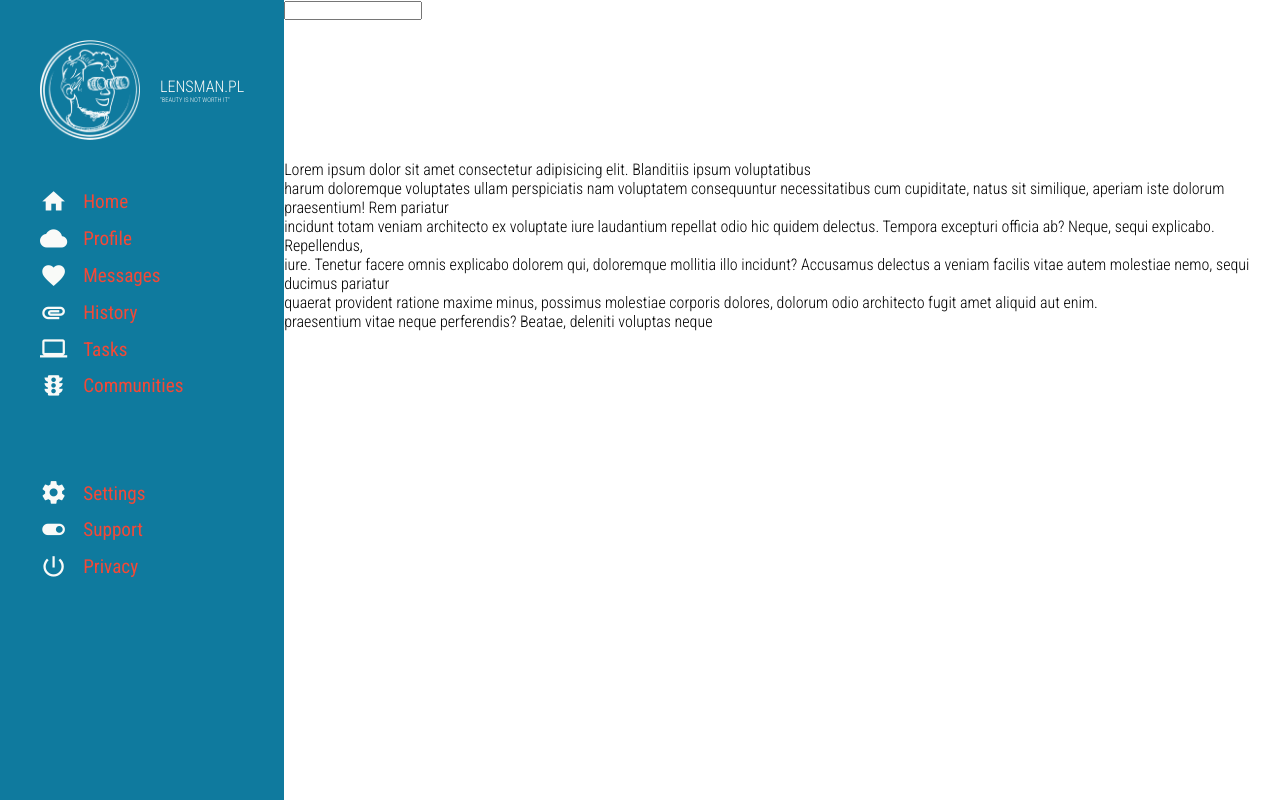
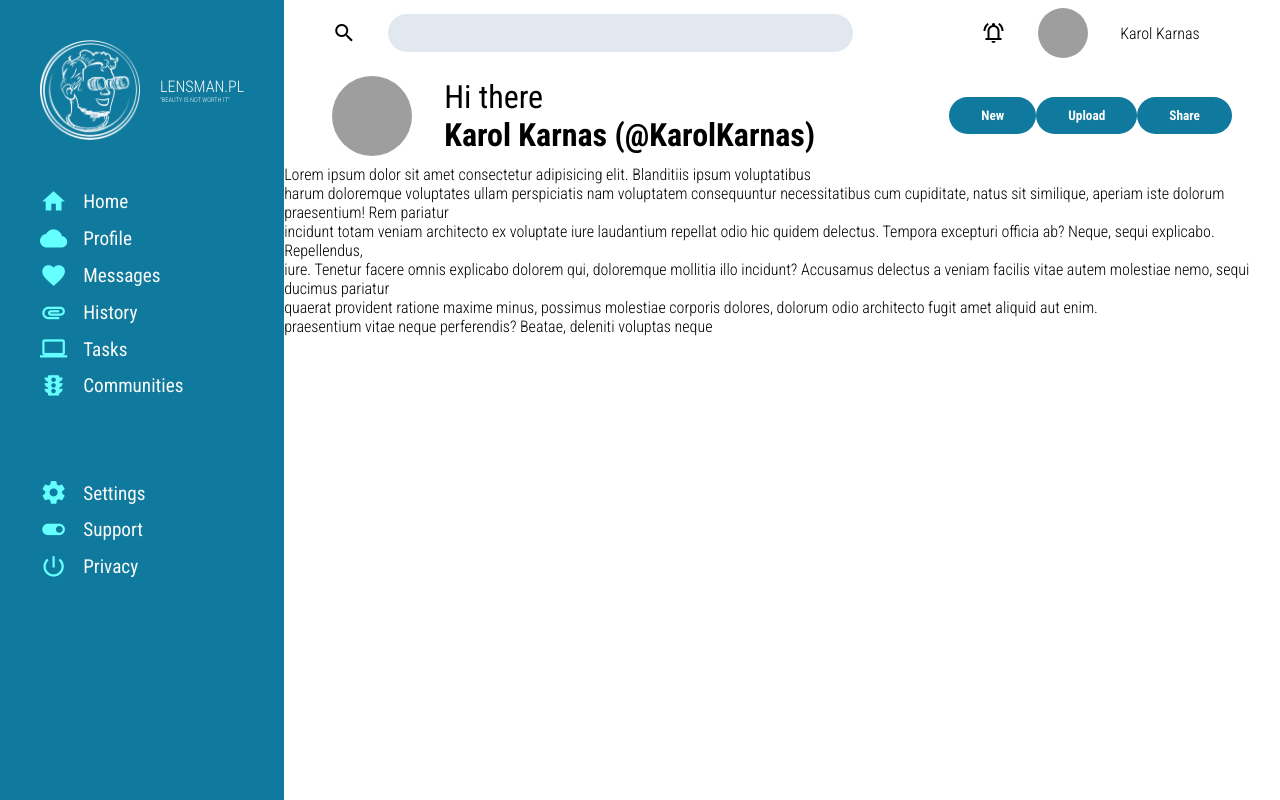
Before and after one commit to KarolKarnas/admin-dashboard, a plain HTML site: page index.html in a window 1280 px wide. Drawn offline with nearby package versions, Linux system fonts and the light colour scheme; grey boxes are pictures that could not be loaded.

Commit message:
Add dummy content and style header section
style main header section layout with grid. Child elements style with flexbox. Style fonts, colors, padding etc. of the section.

```diff
--- a/index.html
+++ b/index.html
@@ -10,14 +10,41 @@
 			rel="stylesheet"
 			href="https://fonts.googleapis.com/icon?family=Material+Icons"
 		/>
+		<link
+			rel="stylesheet"
+			href="https://fonts.googleapis.com/css2?family=Material+Symbols+Outlined:opsz,wght,FILL,GRAD@20..48,100..700,0..1,-50..200"
+		/>
 	</head>
 	<body>
 		<div class="dashboard">
 			<header class="header">
-				<div class="header-search"><input type="search" name="" id="" /></div>
-				<div class="header-welcome"></div>
-				<div class="header-name"></div>
-				<div class="header-menu"></div>
+				<div class="header-search">
+					<i class="material-icons">search</i
+					><input type="search" name="" id="" />
+				</div>
+
+				<div class="header-name">
+					<i class="material-symbols-outlined">notifications_active</i
+					><img class="avatar" src="http://placekitten.com/50/50" alt="" />
+					<p>Karol Karnas</p>
+				</div>
+
+				<div class="header-welcome">
+					<img
+						class="avatar-welcome avatar"
+						src="http://placekitten.com/50/50"
+						alt=""
+					/>
+					<div class="welcome-text-container">
+						<div class="welcome-greet">Hi there</div>
+						<div class="welcome-name">Karol Karnas (@KarolKarnas)</div>
+					</div>
+				</div>
+				<div class="header-buttons">
+					<button class="header-btn">new</button
+					><button class="header-btn">upload</button
+					><button class="header-btn">share</button>
+				</div>
 			</header>
 
 			<div class="sidebar">
--- a/style.css
+++ b/style.css
@@ -14,6 +14,7 @@
 	--red: #f34937;
 	--light-red: #f2703c;
 	--yellow: #38426f;
+    --grey-lighter: #E2E8F0;
 	--grey-light: #6e7070;
 	--dark-grey: #5c5e5e;
 	--white: #f9faf8;
@@ -29,12 +30,118 @@
 	font-weight: 300;
 }
 
+
+/* reset inputs adn buttons*/
+
+input,
+button {
+	appearance: none;
+	border: none;
+	outline: none;
+	background: none;
+}
+
 .dashboard {
 	height: 100vh;
 	display: grid;
 	grid-template-rows: 1fr 4fr;
 	grid-template-columns: 1fr 4fr;
 }
+
+/* ----- HEADER ----- */
+
+.header {
+	display: grid;
+	grid-template-rows: 2fr 3fr;
+	grid-template-columns: 2fr 1fr;
+}
+
+.header > * {
+    /* border: 1px solid black; */
+    padding: 0.5rem 3rem;
+}
+
+
+/* --- header search ---  */
+
+.header-search {
+    display: flex;
+    align-items: center;
+}
+
+.header-search > input {
+    flex: 1;
+    background-color: var(--grey-lighter);
+    padding: 0.7rem 2rem;
+    border-radius: 20px;
+    /* color: var(--white); */
+}
+
+.header-search > i {
+    margin-right: 2rem;
+}
+
+/* --- header name ---  */
+
+.avatar {
+    border-radius: 100px;
+}
+
+.header-name {
+    display: flex;
+    justify-content: space-evenly;
+    align-items: center;
+}
+
+/* --- header welcome ---  */
+
+.header-welcome {
+    display: flex;
+    align-items: center;
+}
+
+.avatar-welcome {
+height: 80px;
+margin-right: 2rem;
+}
+
+.welcome-text-container {
+font-size: 2rem;
+}
+
+.welcome-greet {
+    font-weight: 500;
+}
+
+.welcome-name {
+    font-weight: 700;
+}
+
+
+/* --- header buttons --- */
+
+.header-buttons {
+    display: flex;
+    justify-content: space-evenly;
+    align-items: center;
+}
+
+.header-btn {
+    background-color: var(--blue);
+    padding: 0.7rem 2rem;
+    border-radius: 20px;
+    color: var(--white);
+    text-transform: capitalize;
+    font-weight: 700;
+    /* flex: 1; */
+}
+
+.header-btn:hover {
+    background-color: var(--blue-two);
+    cursor: pointer;
+}
+
+/* ----- SIDEBAR -----  */
 
 .sidebar {
 	grid-row: 1 / 3;
@@ -64,9 +171,8 @@
 }
 
 .sidebar-menu {
-    list-style: none;
+	list-style: none;
 }
-
 
 .sidebar-main {
 	margin-top: 3rem;
@@ -84,14 +190,19 @@
 
 .sidebar-menu > li > i {
 	margin-right: 1rem;
-    font-size: 1.7rem;
+	font-size: 1.7rem;
+    color: var(--light-blue);
 }
 
 .sidebar-menu > li > a {
-	color: var(--red);
+	color: var(--white);
 	text-decoration: none;
 	font-weight: 500;
-    font-size: 1.2em;
+	font-size: 1.2em;
+}
+
+.sidebar-menu > li > a:hover {
+    color: var(--light-blue);
 }
 
 /* .sidebar-main > li  */
```
